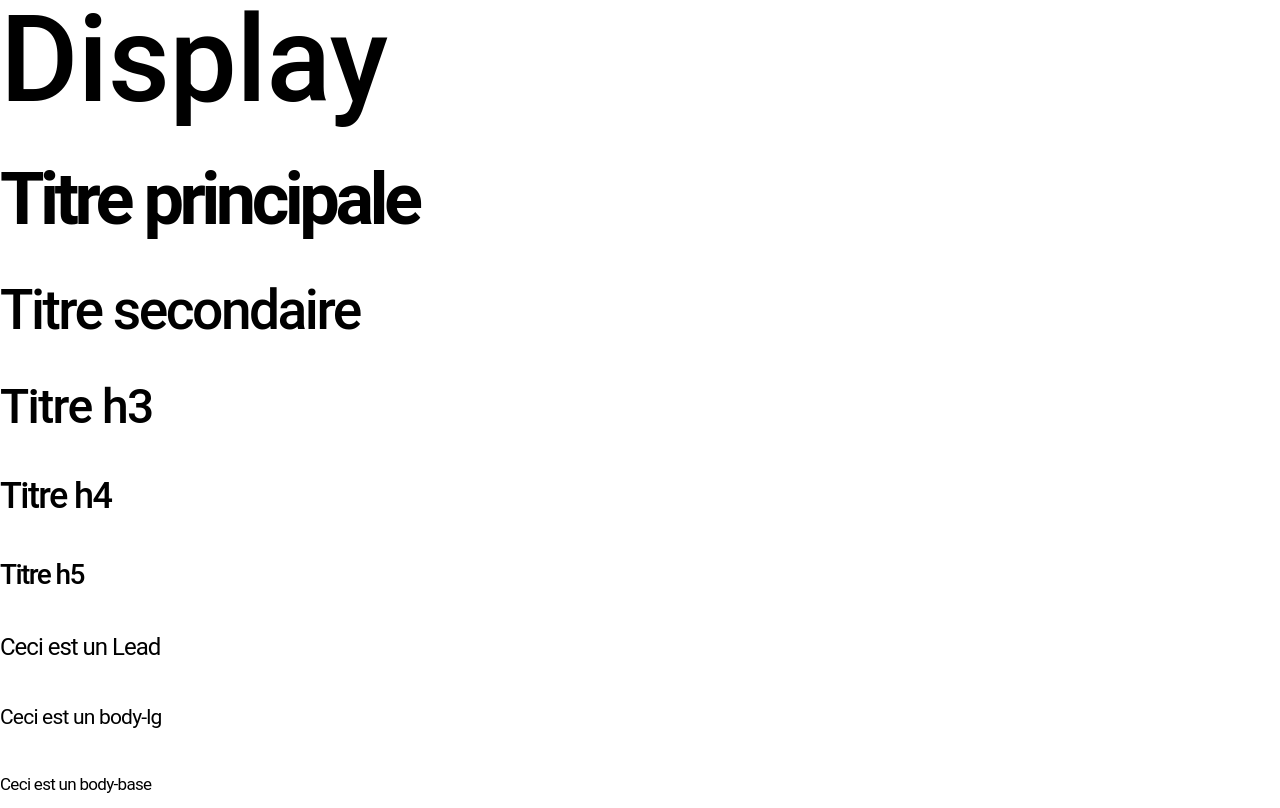
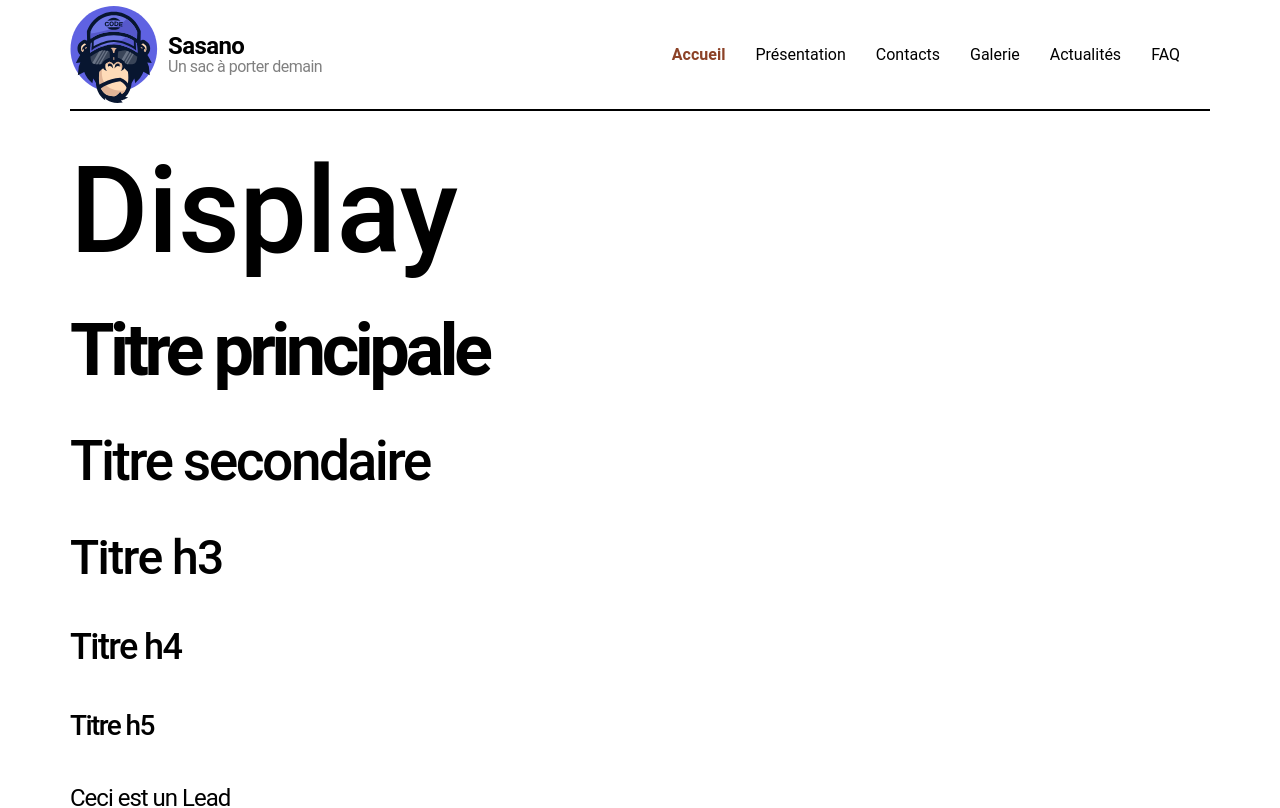
Before and after one commit to MaximeLecieux/sasano.fr, a Next.js app: page / in a window 1280 px wide. Shown: the top 808 px of the page. Built offline with nearby package versions, Linux system fonts and the light colour scheme.

Commit message:
Création du composant Header : Tableau avec les liens du menu de navigation, typage des données, ajout logo, mise en plage du marge sur l'ensemble du site
Création de la page de présentation + admin pour test de navigation

Suppression du weight dans Typographie

```diff
--- /dev/null
+++ b/app/admin/dashboard/page.tsx
@@ -0,0 +1,7 @@
+import React from 'react'
+
+export default function page() {
+  return (
+    <div>page</div>
+  )
+}
--- a/app/globals.css
+++ b/app/globals.css
@@ -4,6 +4,8 @@
 
 
 @layer base {
-  html {    font-family: "Roboto", system-ui, sans-serif !important;
+  html {
+    font-family: "Roboto", system-ui, sans-serif;
+    overflow: hidden;
   }
 }
--- a/app/layout.tsx
+++ b/app/layout.tsx
@@ -1,5 +1,6 @@
 import type { Metadata } from "next";
 import "./globals.css";
+import Header from "@/components/ui/components/navigation/Header";
 
 export const metadata: Metadata = {
   title: "Sasano.fr",
@@ -13,7 +14,8 @@ export default function RootLayout({
 }>) {
   return (
     <html lang="fr">
-      <body>
+      <body className="mx-[70px]">
+      <Header />
         {children}
       </body>
     </html>
--- a/app/page.tsx
+++ b/app/page.tsx
@@ -4,7 +4,7 @@ import { Typography } from "@/components/ui/design-system/typographie/Typographi
 export default function Home() {
   return (
     <>
-    <div className="grid gap-10">
+    <div className="grid gap-10 mt-10">
         <Typography variant="display" component="p">
           Display
         </Typography>
--- /dev/null
+++ b/app/presentation/page.tsx
@@ -0,0 +1,9 @@
+import React from 'react'
+
+export default function page() {
+  return (
+    <div>
+      Hello world
+    </div>
+  )
+}
--- /dev/null
+++ b/components/ui/components/navigation/Header.tsx
@@ -0,0 +1,60 @@
+import { Typography } from '@/components/ui/design-system/typographie/Typographie'
+import Link from 'next/link'
+import React from 'react'
+import { AppLinks } from '@/lib/types/app-links'
+import { ActiveLink } from './active-link'
+import { LinkTypes } from '@/lib/types/link-types'
+import { headerAppLinks } from './app-links'
+import Image from 'next/image'
+
+export default function Header() {
+
+    interface headerLinkProps {
+        data: AppLinks
+    }
+
+    const headerLinks = headerAppLinks.map((link: AppLinks) => {
+        if (link.type === LinkTypes.INTERNAL) {
+            return (
+                <div className='mr-[30px]'>
+                    <ActiveLink key={link.label} href={link.baseUrl}>
+                    {link.label}
+                    </ActiveLink>
+                </div>
+            );
+        } else if (link.type === LinkTypes.EXTERNAL) {
+            return (
+                <a key={link.label} href={link.baseUrl} target="_blank" rel="noopener noreferrer">
+                    {link.label}
+                </a>
+            );
+        }
+        return null; // Retourne null si aucun type ne correspond
+    })
+
+  return (
+    <header className='flex justify-between items-center border-b-2'>
+        <div className='flex items-center'>
+            <div className='my-[5px]'>
+                <Image
+                    src="/images/logo.svg"
+                    alt='Logo'
+                    width={88}
+                    height={99}
+                />
+            </div>
+            <div className='ml-[10px]'>
+                <Typography variant='caption1' className='font-bold'>
+                    Sasano
+                </Typography>
+                <Typography variant='caption3' color='gray'>
+                    Un sac à porter demain
+                </Typography>
+            </div>
+        </div>
+        <div className='flex'>
+            {headerLinks}
+        </div>
+    </header>
+  )
+}
--- /dev/null
+++ b/components/ui/components/navigation/active-link.tsx
@@ -0,0 +1,31 @@
+"use client"
+import clsx from "clsx"
+import Link from "next/link"
+import { usePathname, useRouter } from "next/navigation"
+import { useMemo } from "react"
+
+interface Props {
+    href: string
+    children: React.ReactNode
+}
+
+export const ActiveLink = ({
+    href,
+    children
+}: Props) => {
+
+    const pathname = usePathname()
+
+    // const router = useRouter()
+
+    const isActive: boolean = useMemo(() =>{  //
+        return pathname === href
+    }, [pathname, href])
+
+
+    return (
+        <Link href={href} className={clsx(isActive && "text-primary font-bold")}>
+            {children}
+        </Link>
+    )
+}
--- /dev/null
+++ b/components/ui/components/navigation/app-links.tsx
@@ -0,0 +1,34 @@
+import { AppLinks } from "@/lib/types/app-links";
+
+export const headerAppLinks: AppLinks[] = [
+    {
+        label: "Accueil",
+        baseUrl: "/",
+        type: "internal"
+    },
+    {
+        label: "Présentation",
+        baseUrl: "/presentation",
+        type: "internal"
+    },
+    {
+        label: "Contacts",
+        baseUrl: "/#",
+        type: "internal"
+    },
+    {
+        label: "Galerie",
+        baseUrl: "/#",
+        type: "internal"
+    },
+    {
+        label: "Actualités",
+        baseUrl: "/#",
+        type: "internal"
+    },
+    {
+        label: "FAQ",
+        baseUrl: "/#",
+        type: "internal"
+    }
+]
--- a/components/ui/design-system/typographie/Typographie.tsx
+++ b/components/ui/design-system/typographie/Typographie.tsx
@@ -26,9 +26,6 @@ interface Props {
         | "div"
         | "p"
         | "span"
-    weight?:
-        "regular"
-        | "medium"
     color?:
         "white"
         |"gray"
@@ -41,12 +38,11 @@ export const Typography = ({
     variant = "h3", // Variant par défaut
     component : Component = "div",
     color,
-    weight = "regular",
     className,
     children
 }:Props) => {
 
-    let variantStyle: string = "", colorStyle: string =""
+    let variantStyle: string = "", colorStyle: string = "", weightStyle: string = ""
 
 
     switch (variant){
@@ -110,7 +106,6 @@ export const Typography = ({
         <Component className={clsx(
             variantStyle,
             colorStyle,
-            weight,
             className,
             )}>
 
--- /dev/null
+++ b/lib/types/app-links.tsx
@@ -0,0 +1,9 @@
+import { IconType } from "react-icons"
+import { LinkType } from "./link-types"
+
+export interface AppLinks {
+    label: string
+    baseUrl: string
+    type: LinkType
+    icon?: IconType
+}
--- /dev/null
+++ b/lib/types/link-types.tsx
@@ -0,0 +1,6 @@
+export type LinkType = "internal" | "external"
+
+export const LinkTypes: Record<string, LinkType> = {
+    INTERNAL: "internal",
+    EXTERNAL: "external"
+}
--- a/tsconfig.json
+++ b/tsconfig.json
@@ -19,6 +19,7 @@
       }
     ],
     "paths": {
+      //todo
       "@/*": ["./*"]
     }
   },
```
Also changed, not shown: public/images/logo.svg (added).
